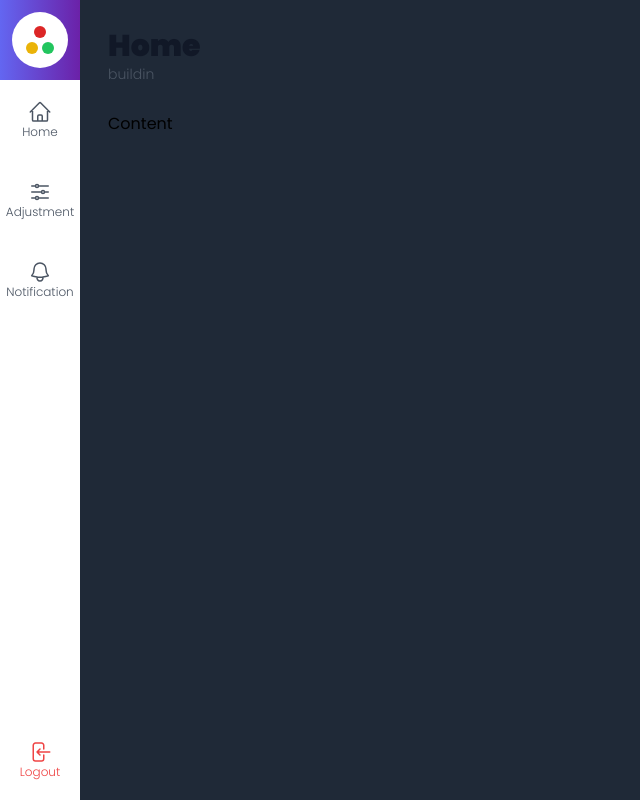
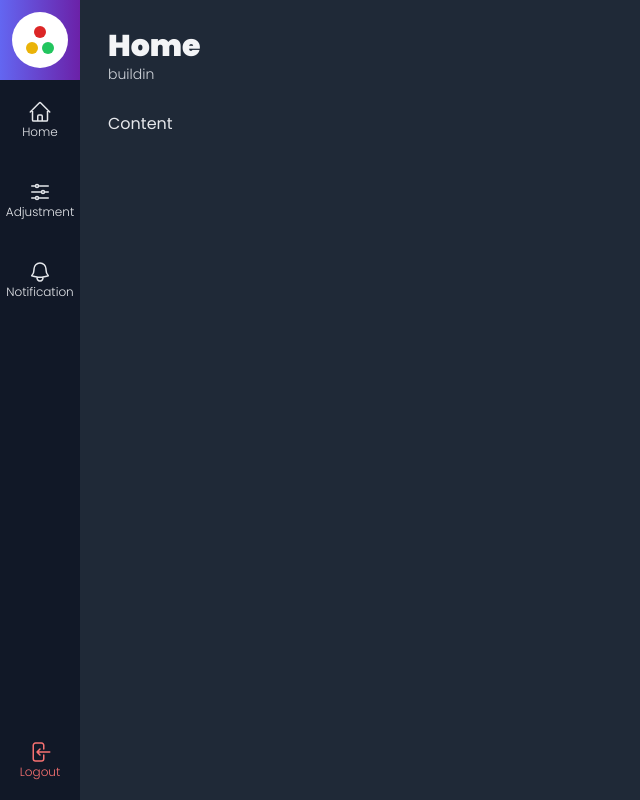
Before and after one commit to biellopes00/template-admin, a Next.js app: page / in a window 1280 px wide. Shown: the whole page, without its empty margins (0-640 px from the left). Built offline with nearby package versions, Linux system fonts and the light colour scheme.

Commit message:
Creating dark mode

```diff
--- a/src/components/template/AsideMenu.tsx
+++ b/src/components/template/AsideMenu.tsx
@@ -4,7 +4,10 @@ import MenuItem from "./MenuItem";
 
 export default function AsideMenu() {
     return (
-        <aside className="flex flex-col">
+        <aside className="flex flex-col
+            bg-gray-200 text-gray-700
+            dark:bg-gray-900
+        ">
             <div className={`
                 flex flex-col items-center justify-center
                 h-20 w-20
@@ -20,7 +23,7 @@ export default function AsideMenu() {
             <ul>
                 <MenuItem url="/" text="Logout" icon={LogoutIcon}
                     onClick={() => console.log('oi')}
-                    className={`text-red-500 hover:bg-red-400 hover:text-white`}
+                    className={`text-red-500 dark:text-red-400 dark:hover:text-white hover:bg-red-500 hover:text-white`}
                 />
             </ul>
         </aside>
--- a/src/components/template/Content.tsx
+++ b/src/components/template/Content.tsx
@@ -5,6 +5,7 @@ export default function Header(props: ContentProps) {
     return (
         <div className={`
             flex flex-col mt-7
+            dark:text-gray-200
         `}>
        {props.children}
         </div>
--- a/src/components/template/MenuItem.tsx
+++ b/src/components/template/MenuItem.tsx
@@ -10,20 +10,22 @@ export default function MenuItem(props: MenuItemProps) {
 
     function renderContent() {
         return (
-            <h1 className={`flex flex-col justify-center items-center
-        h-20 w-20 p-4  text-gray-600 ${props.className}
-    `}>
+         <h1 className={`flex flex-col justify-center items-center
+                h-20 w-20 p-4
+                dark:text-gray-200
+                ${props.className}
+            `}>
                 {props.icon}
-                <span className={`
-            text-xs font-light
-        `}>
+                <span className={`text-xs font-light`}>
                     {props.text}
                 </span>
-            </h1>
+        </h1>
         )
     }
     return (
-        <li onClick={props.onClick} className={`hover:bg-gray-100 cursor-pointer`}>
+        <li onClick={props.onClick} className={`hover:bg-gray-100 cursor-pointer
+            dark:hover:bg-gray-700
+        `}>
             {props.url ? (
                 <Link href={props.url}>
                     {renderContent()}
--- a/src/components/template/Title.tsx
+++ b/src/components/template/Title.tsx
@@ -10,7 +10,7 @@ export default function Header(props: TitleProps) {
         <div>
             <h1 className={`
                 font-black text-3xl
-                text-gray-900
+                text-gray-900 dark:text-gray-100
            `}
 
             >
@@ -18,6 +18,7 @@ export default function Header(props: TitleProps) {
             </h1>
             <h2 className={`
                 font-light text-sm text-gray-600
+                dark:text-gray-300
             `}>
                 {props.subtitle}
             </h2>
```
